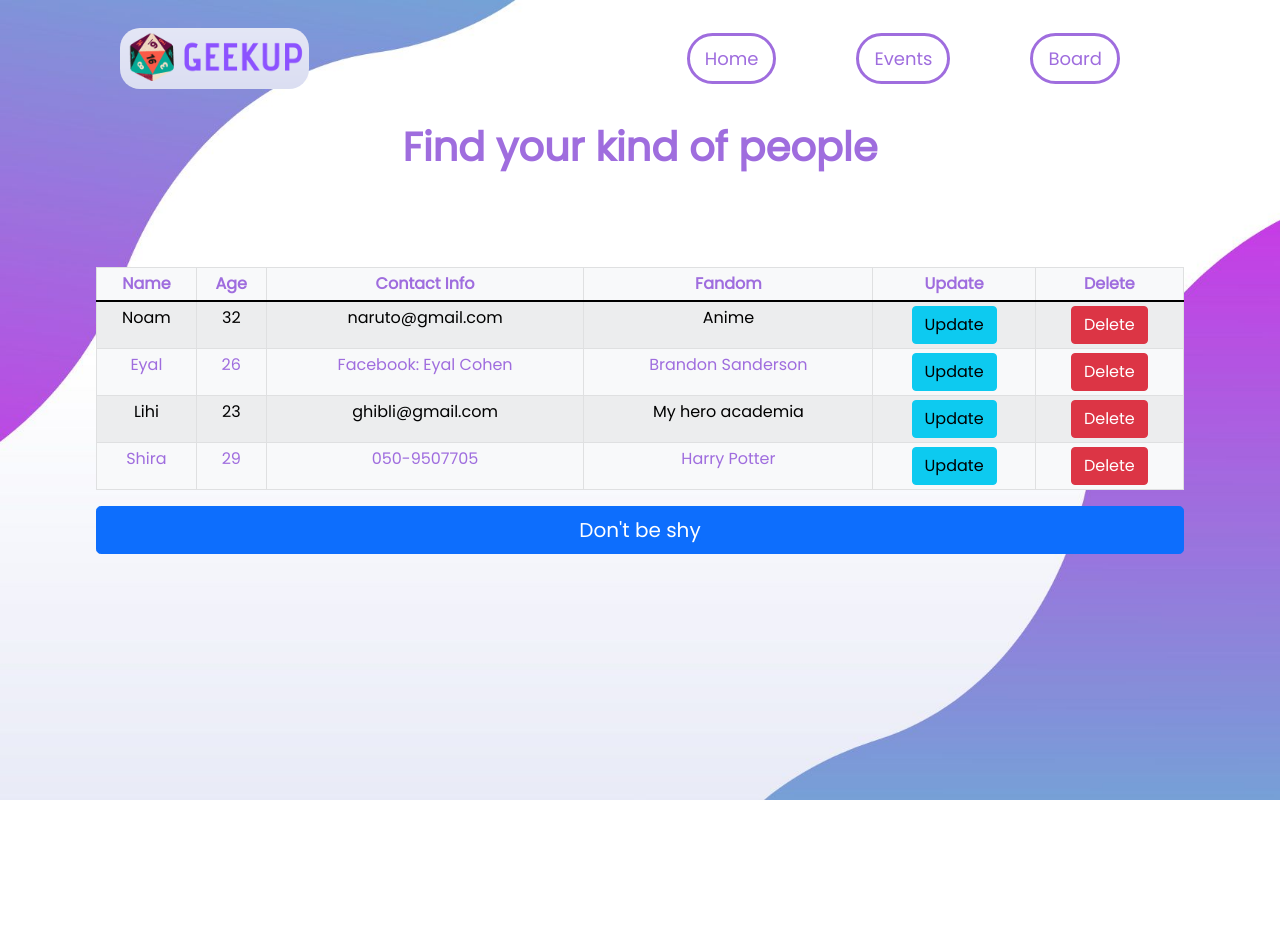
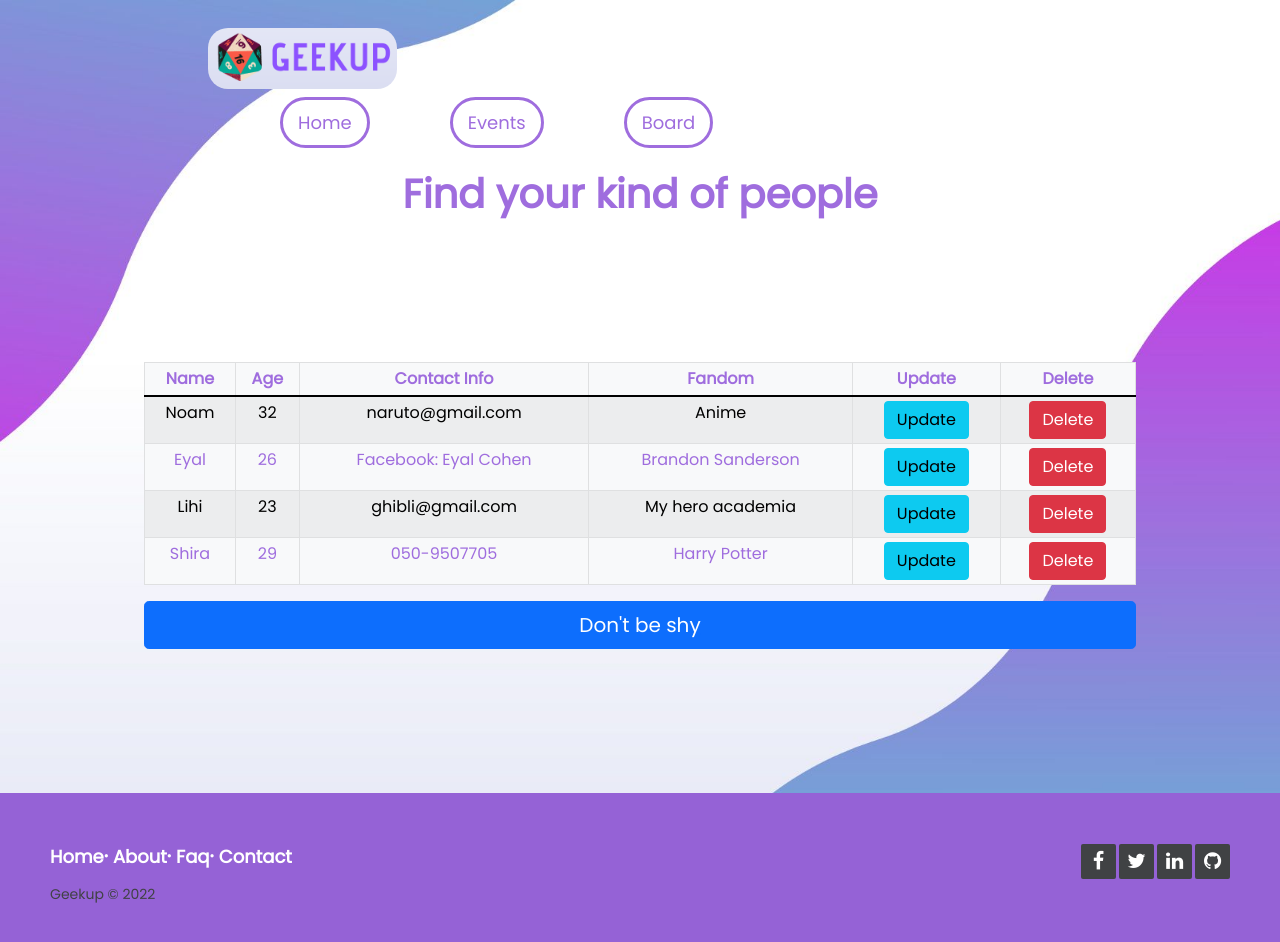
Before and after one commit to ShiraOhana/Geekup-react-app, a React (Create React App) app: page /board in a window 1280 px wide. Shown: the top 942 px of the page. Before the commit the page ends 800 px from the top, so only its background shows below. Built offline with nearby package versions, Linux system fonts and the light colour scheme.

Commit message:
Added footer

```diff
--- a/public/index.html
+++ b/public/index.html
@@ -19,6 +19,10 @@
       href="https://fonts.googleapis.com/css2?family=Poppins&family=Roboto&display=swap"
       rel="stylesheet"
     />
+    <link
+      rel="stylesheet"
+      href="//maxcdn.bootstrapcdn.com/font-awesome/4.2.0/css/font-awesome.min.css"
+    />
     <title>Geekup - meetups for geeks</title>
   </head>
   <body>
--- a/src/App.css
+++ b/src/App.css
@@ -37,7 +37,7 @@ li {
 }
 .navbar {
   justify-content: space-between;
-  padding: 120px;
+  padding: 13rem;
 }
 h1 {
   padding: 0;
@@ -134,7 +134,7 @@ h1 {
   background-color: #9f6dde;
   transition: all 300ms ease-in-out;
 }
-.board .nav- .events h1,
+.board .nav-links .events h1,
 h3 {
   color: #9f6dde;
 }
@@ -236,3 +236,112 @@ td {
     gap: 1rem;
   }
 }
+@media only screen and (max-width: 600px) {
+  .navbar {
+    padding: 10px;
+    flex-direction: column;
+  }
+}
+
+.footer section {
+  width: 100%;
+  display: inline-block;
+  background: #ccc;
+  height: 60vh;
+  text-align: center;
+  font-size: 22px;
+  font-weight: 700;
+  text-decoration: underline;
+}
+
+.footer-distributed {
+  background-color: #9562d6;
+  box-shadow: 0 1px 1px 0 rgba(0, 0, 0, 0.12);
+  box-sizing: border-box;
+  width: 100%;
+  text-align: left;
+  font: normal 16px sans-serif;
+  padding: 45px 50px;
+}
+
+.footer-distributed .footer-left p {
+  color: #404244;
+  font-size: 14px;
+  margin: 0;
+}
+/* Footer links */
+
+.footer-distributed p.footer-links {
+  font-size: 18px;
+  font-weight: bold;
+  color: #ffffff;
+  margin: 0 0 10px;
+  padding: 0;
+  transition: ease 0.25s;
+}
+
+.footer-distributed p.footer-links a {
+  display: inline-block;
+  line-height: 1.8;
+  text-decoration: none;
+  color: inherit;
+  transition: ease 0.25s;
+}
+
+.footer-distributed .footer-links a:before {
+  content: "·";
+  font-size: 20px;
+  left: 0;
+  color: #fff;
+  display: inline-block;
+  padding-right: 5px;
+}
+
+.footer-distributed .footer-links .link-1:before {
+  content: none;
+}
+
+.footer-distributed .footer-right {
+  float: right;
+  margin-top: 6px;
+  max-width: 180px;
+}
+
+.footer-distributed .footer-right a {
+  display: inline-block;
+  width: 35px;
+  height: 35px;
+  background-color: #404244;
+  border-radius: 2px;
+  font-size: 20px;
+  color: #ffffff;
+  text-align: center;
+  line-height: 35px;
+  margin-left: 3px;
+  transition: all 0.25s;
+}
+
+.footer-distributed .footer-right a:hover {
+  transform: scale(1.1);
+  -webkit-transform: scale(1.1);
+}
+
+.footer-distributed p.footer-links a:hover {
+  text-decoration: underline;
+}
+
+/* Media Queries */
+
+@media (max-width: 600px) {
+  .footer-distributed .footer-left,
+  .footer-distributed .footer-right {
+    text-align: center;
+  }
+  .footer-distributed .footer-right {
+    float: none;
+    margin: 0 auto 20px;
+  }
+  .footer-distributed .footer-left p.footer-links {
+    line-height: 1.8;
+  }
+}
--- /dev/null
+++ b/src/components/Footer.js
@@ -0,0 +1,43 @@
+import React from "react";
+
+function Footer() {
+  return (
+    <div className="footer">
+      {" "}
+      <footer class="footer-distributed">
+        <div class="footer-right">
+          <a href="#">
+            <i class="fa fa-facebook"></i>
+          </a>
+          <a href="#">
+            <i class="fa fa-twitter"></i>
+          </a>
+          <a href="#">
+            <i class="fa fa-linkedin"></i>
+          </a>
+          <a href="#">
+            <i class="fa fa-github"></i>
+          </a>
+        </div>
+
+        <div class="footer-left">
+          <p class="footer-links">
+            <a class="link-1" href="#">
+              Home
+            </a>
+
+            <a href="#">About</a>
+
+            <a href="#">Faq</a>
+
+            <a href="#">Contact</a>
+          </p>
+
+          <p>Geekup &copy; 2022</p>
+        </div>
+      </footer>
+    </div>
+  );
+}
+
+export default Footer;
--- a/src/pages/Board.js
+++ b/src/pages/Board.js
@@ -4,6 +4,8 @@ import "bootstrap/dist/css/bootstrap.min.css";
 import array from "../components/array";
 import { Link, useNavigate } from "react-router-dom";
 import Header from "../components/Header";
+import Footer from "../components/Footer";
+
 import "../App.css";
 
 function Board() {
@@ -41,7 +43,7 @@ function Board() {
       <Header />
       <h1>Find your kind of people</h1>
 
-      <div style={{ margin: "6rem", textAlign: "center" }}>
+      <div style={{ margin: "9rem", textAlign: "center" }}>
         <Table striped bordered hover size="sm" variant="light">
           <thead>
             <tr>
@@ -106,6 +108,7 @@ function Board() {
           </Button>
         </Link>
       </div>
+      <Footer />
     </div>
   );
 }
--- a/src/pages/Event.js
+++ b/src/pages/Event.js
@@ -5,6 +5,7 @@ import moment from "moment";
 import axios from "axios";
 import imgData from "../components/imgData";
 import Header from "../components/Header";
+import Footer from "../components/Footer";
 
 import "../App.css";
 
@@ -64,6 +65,7 @@ function Event() {
             </form>
           </div>
         ))}
+      <Footer />
     </div>
   );
 }
--- a/src/pages/Events.js
+++ b/src/pages/Events.js
@@ -5,6 +5,8 @@ import moment from "moment";
 import { AppData } from "../App";
 import imgData from "../components/imgData";
 import Header from "../components/Header";
+import Footer from "../components/Footer";
+
 import "../App.css";
 
 function Events() {
@@ -82,6 +84,7 @@ function Events() {
           <Link to="/">Back Home</Link>
         </div>
       </div>
+      <Footer />
     </div>
   );
 }
--- a/src/pages/Home.js
+++ b/src/pages/Home.js
@@ -5,6 +5,7 @@ import Header from "../components/Header";
 import { Link } from "react-router-dom";
 import { Row, Col } from "react-bootstrap";
 import "bootstrap/dist/css/bootstrap.min.css";
+import Footer from "../components/Footer";
 
 function Home() {
   return (
@@ -48,6 +49,7 @@ function Home() {
           </Col>
         </Row>
       </div>
+      <Footer />
     </div>
   );
 }
```
Also changed, not shown: src/normalize.css (added).
